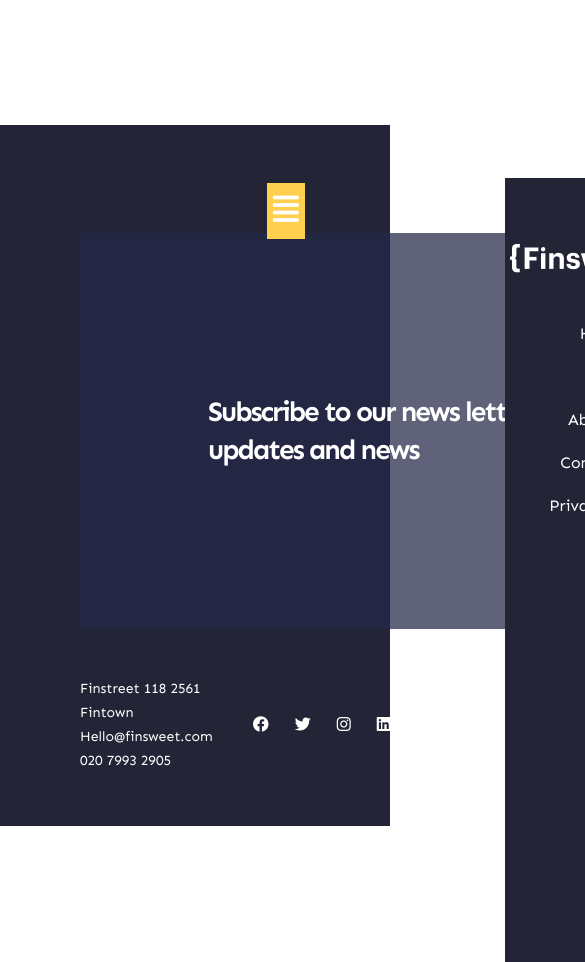
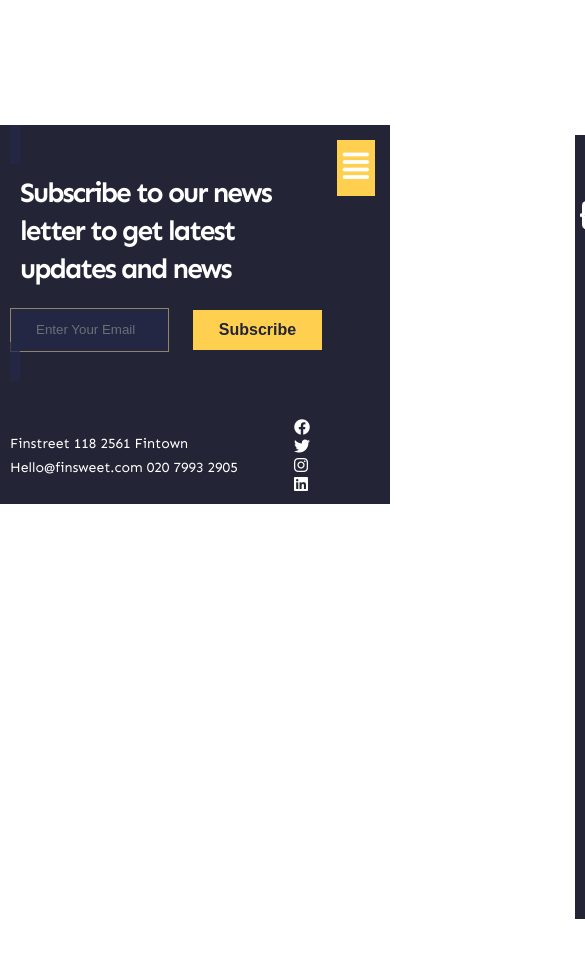
Before and after one commit to Muzahidul987/Finsweet_Project, a website: page index.html in a window 390 px wide. Shown: the part 7410-8372 px from the top of the page, 585 px wide, since content can reach past the window. After the commit the page ends 8329 px from the top, so only its background shows below. Drawn offline with Linux system fonts and the light colour scheme.

Commit message:
footer responsive

```diff
--- a/assets/scss/components/_footer.scss
+++ b/assets/scss/components/_footer.scss
@@ -7,6 +7,14 @@ footer {
     .container {
         background-color: $deep_color;
         padding: 53px 80px;
+
+        @include xs {
+            padding: 10px;
+        }
+
+        @include sm {
+            padding: 20px;
+        }
 
         .heading {
             position: relative;
@@ -66,7 +74,6 @@ footer {
 
 
                 .logo {
-                    padding: 26px 621px 26px 83px;
 
                     @include custom_responsive(0px, 767.9px) {
                         padding: 26px 5px;
@@ -100,6 +107,7 @@ footer {
                 .options {
                     display: flex;
                     gap: 32px;
+                    justify-content: right;
 
                     @include custom_responsive(0px, 767.9px) {
                         flex-wrap: wrap;
@@ -215,16 +223,41 @@ footer {
             background-color: #242848ba;
             color: white;
 
+            @include xs {
+                display: unset;
+                padding: 10px;
+                width: unset;
+            }
+
+            @include sm {
+                display: unset;
+                padding: unset;
+            }
+
             .dis {
                 h2 {
                     padding: 80px 64px;
                     width: 562px;
+
+                    @include xs {
+                        padding: 20px 10px;
+                        width: 313px;
+                    }
+
+                    @include sm {
+                        padding: 20px 10px;
+                    }
                 }
             }
 
             .subscribe {
                 display: flex;
                 gap: 24px;
+
+                @include xs {
+                    // display: unset;
+
+                }
 
                 .email {
                     input {
@@ -237,11 +270,22 @@ footer {
                         &::placeholder {
                             color: #6D6E76;
                         }
+
+                        @include xs {
+                            width: 130px;
+                            height: 40px;
+                        }
                     }
                 }
 
                 button {
                     margin-top: unset;
+
+                    @include xs {
+                        // margin-top: 20px;
+                        width: 129px;
+                        height: 40px;
+                    }
                 }
             }
         }
@@ -251,14 +295,32 @@ footer {
             display: grid;
             grid-template-columns: 1fr 1fr;
             color: white;
-            // .dis {}
+
+            @include xs {
+                grid-template-columns: 284px 1fr;
+            }
 
             .option {
-                ul{
+                @include xs {
+                    margin-top: -20px;
+                }
+
+                ul {
                     display: flex;
                     gap: 26px;
                     justify-content: right;
-                    // li{}
+
+                    @include xs {
+                        display: unset;
+                    }
+
+                    li {
+                        a {
+                            i {
+                                color: white;
+                            }
+                        }
+                    }
                 }
             }
         }
--- a/index.html
+++ b/index.html
@@ -341,10 +341,10 @@
                 </div>
                 <div class="option">
                     <ul>
-                        <li><i class="fa-brands fa-facebook"></i></li>
-                        <li><i class="fa-brands fa-twitter"></i></li>
-                        <li><i class="fa-brands fa-instagram"></i></li>
-                        <li><i class="fa-brands fa-linkedin"></i></li>
+                        <li> <a href="#"> <i class="fa-brands fa-facebook"></i></a></li>
+                        <li> <a href="#"> <i class="fa-brands fa-twitter"></i></a></li>
+                        <li> <a href="#"> <i class="fa-brands fa-instagram"></i></a></li>
+                        <li> <a href="#"> <i class="fa-brands fa-linkedin"></i></a></li>
                     </ul>
                 </div>
             </div>
```
Also changed, not shown: assets/styles/style.css, 1 other file.
